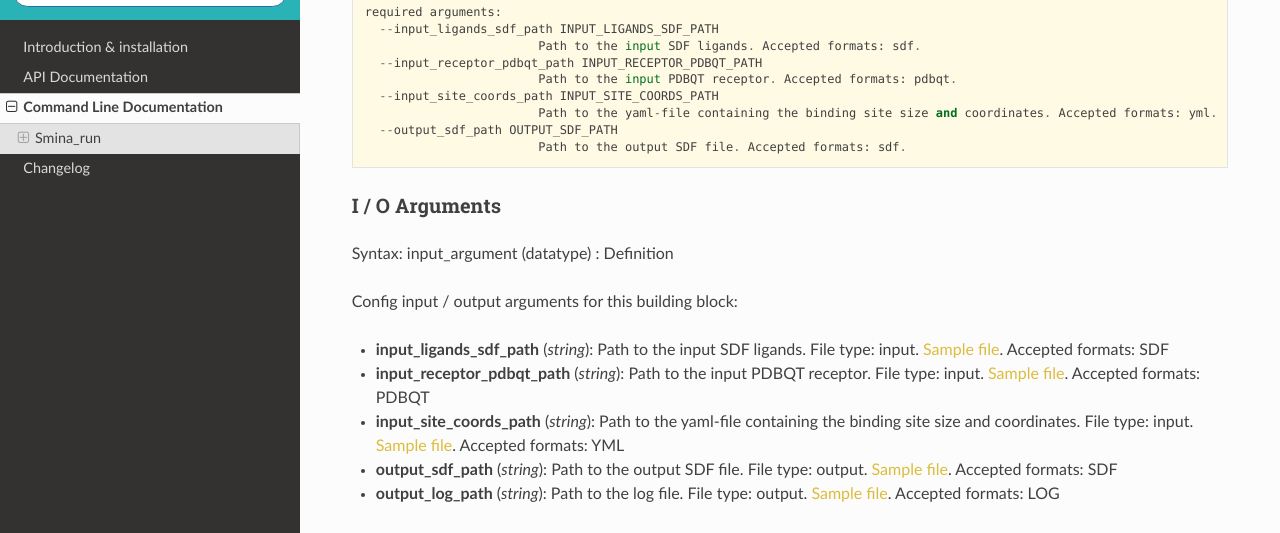
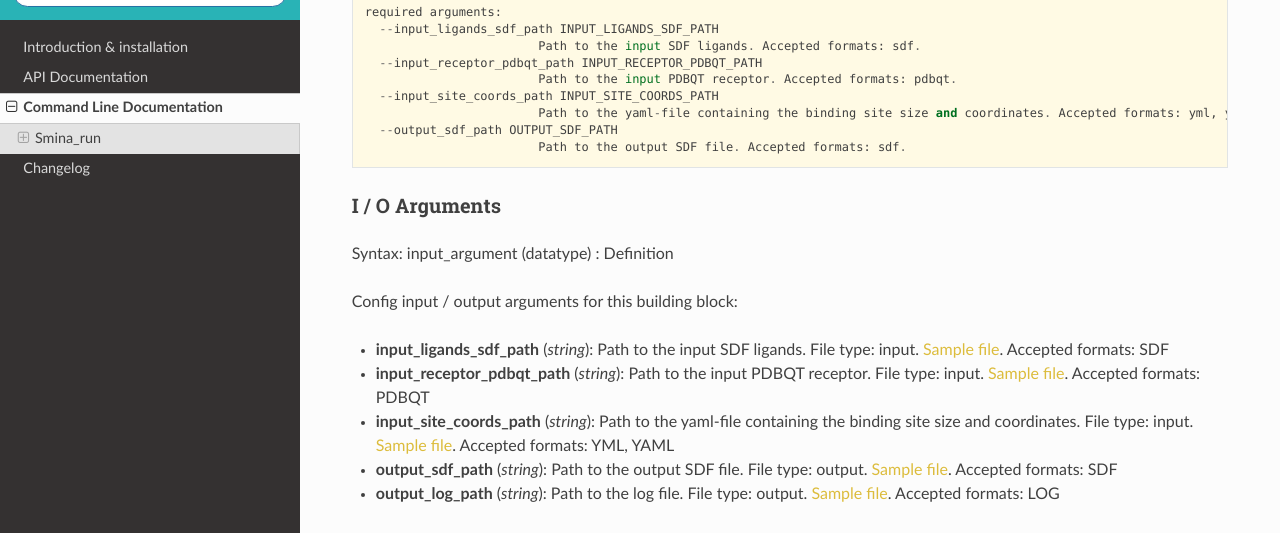
Before and after one commit to bioexcel/biobb_lsvs, a Sphinx documentation site: the page built from biobb_lsvs/docs/source/command_line.md, in a window 1280 px wide and 900 px high, scrolled down 608 px. Shown: the part 154-687 px from the top of the window. Built offline with Sphinx 7.4.7 and the Read the Docs theme 3.1.0, drawn with Linux system fonts in a browser that asks for light colours.

Commit message:
Document the accepted formats that were only in the path checks
The format lists of the common.py helpers accepted extensions that the docstrings did not list. Add them to the docstrings, the JSON schemas and command_line.md.

```diff
--- a/biobb_lsvs/docs/source/command_line.md
+++ b/biobb_lsvs/docs/source/command_line.md
@@ -30,7 +30,7 @@ smina_run -h
       --input_receptor_pdbqt_path INPUT_RECEPTOR_PDBQT_PATH
                             Path to the input PDBQT receptor. Accepted formats: pdbqt.
       --input_site_coords_path INPUT_SITE_COORDS_PATH
-                            Path to the yaml-file containing the binding site size and coordinates. Accepted formats: yml.
+                            Path to the yaml-file containing the binding site size and coordinates. Accepted formats: yml, yaml.
       --output_sdf_path OUTPUT_SDF_PATH
                             Path to the output SDF file. Accepted formats: sdf.
 ### I / O Arguments
@@ -39,7 +39,7 @@ Syntax: input_argument (datatype) : Definition
 Config input / output arguments for this building block:
 * **input_ligands_sdf_path** (*string*): Path to the input SDF ligands. File type: input. [Sample file](https://github.com/bioexcel/biobb_lsvs/raw/master/biobb_lsvs/test/data/smina/smina_ligands.sdf). Accepted formats: SDF
 * **input_receptor_pdbqt_path** (*string*): Path to the input PDBQT receptor. File type: input. [Sample file](https://github.com/bioexcel/biobb_lsvs/raw/master/biobb_lsvs/test/data/smina/smina_receptor.pdbqt). Accepted formats: PDBQT
-* **input_site_coords_path** (*string*): Path to the yaml-file containing the binding site size and coordinates. File type: input. [Sample file](https://github.com/bioexcel/biobb_lsvs/raw/master/biobb_lsvs/test/data/smina/smina_site_coords.yml). Accepted formats: YML
+* **input_site_coords_path** (*string*): Path to the yaml-file containing the binding site size and coordinates. File type: input. [Sample file](https://github.com/bioexcel/biobb_lsvs/raw/master/biobb_lsvs/test/data/smina/smina_site_coords.yml). Accepted formats: YML, YAML
 * **output_sdf_path** (*string*): Path to the output SDF file. File type: output. [Sample file](https://github.com/bioexcel/biobb_lsvs/raw/master/biobb_lsvs/test/reference/smina/ref_output_smina.sdf). Accepted formats: SDF
 * **output_log_path** (*string*): Path to the log file. File type: output. [Sample file](https://github.com/bioexcel/biobb_lsvs/raw/master/biobb_lsvs/test/reference/smina/ref_output_smina.log). Accepted formats: LOG
 ### Config
```
Also changed, not shown: 2 other files.
